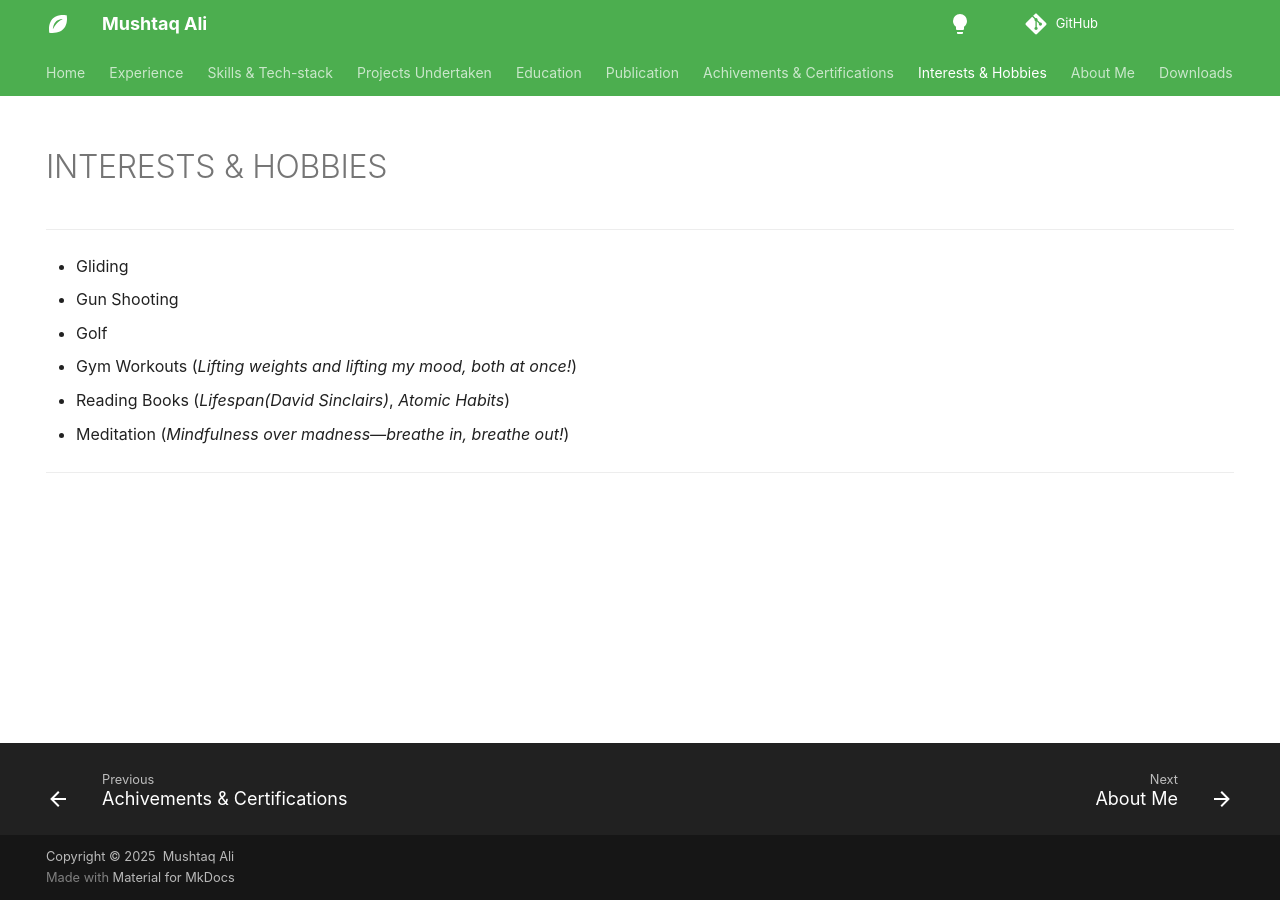
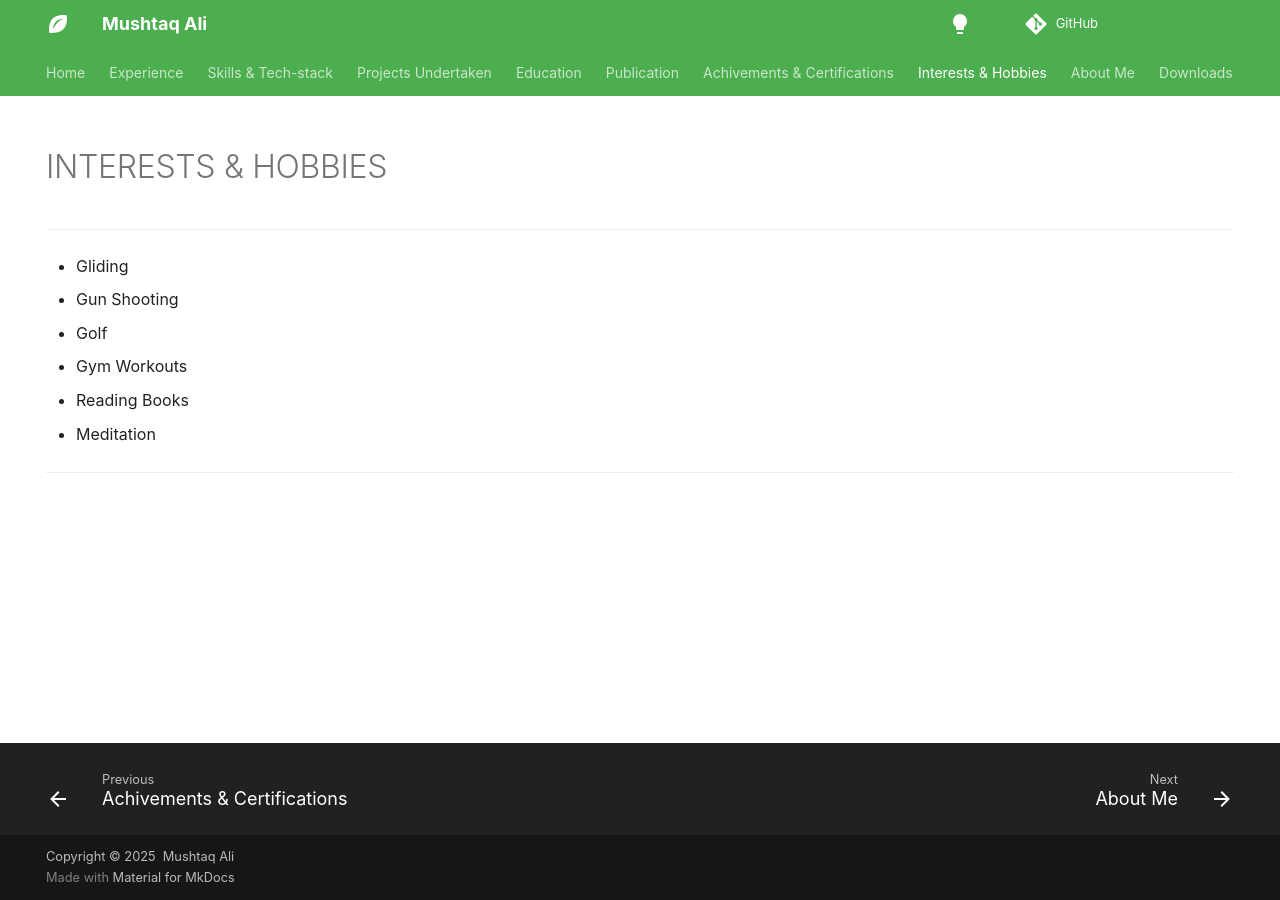
Before and after one commit to ali1810/Profile, an MkDocs documentation site: the page built from docs/interests.md, in a window 1280 px wide. Built offline with MkDocs 1.6.1 and Material for MkDocs 9.7.7, drawn with Linux system fonts in a browser that asks for light colours; some web fonts are replaced; comment, search, counter and statistics services are not loaded.

Commit message:
Update interests.md

```diff
--- a/docs/interests.md
+++ b/docs/interests.md
@@ -11,9 +11,9 @@ hide:
 - Gliding
 - Gun Shooting
 - Golf
-- Gym Workouts (_Lifting weights and lifting my mood, both at once!_)
-- Reading Books (_Lifespan(David Sinclairs)_, _Atomic Habits_)
-- Meditation (_Mindfulness over madness—breathe in, breathe out!_)
+- Gym Workouts
+- Reading Books
+- Meditation
 
 
 ---
```
